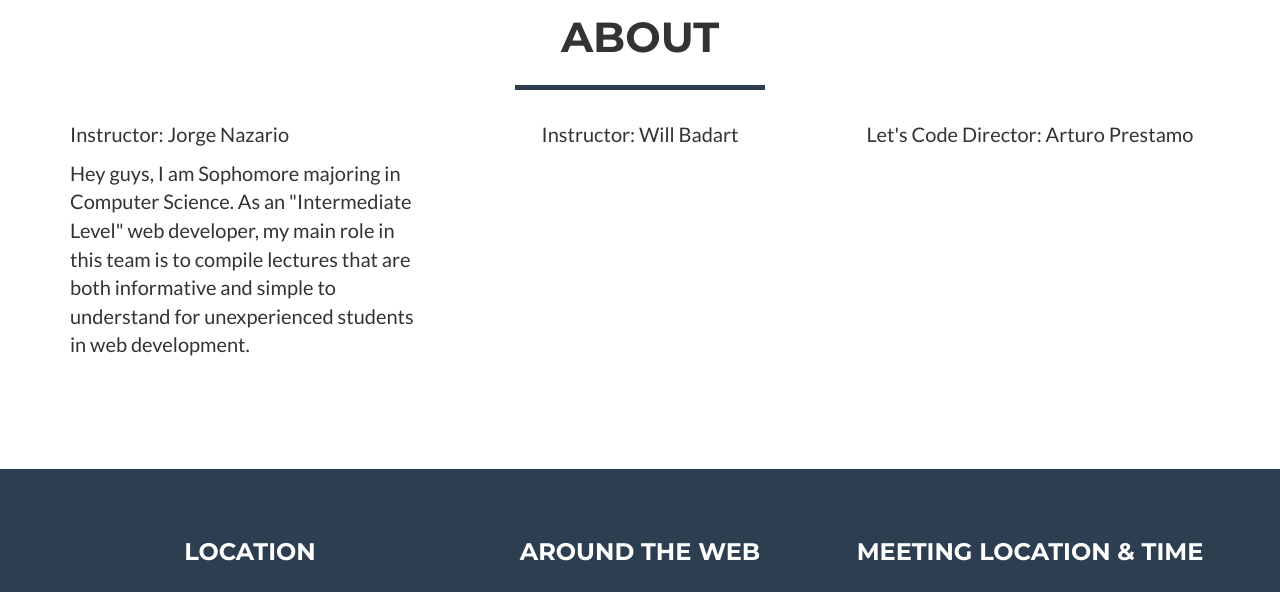
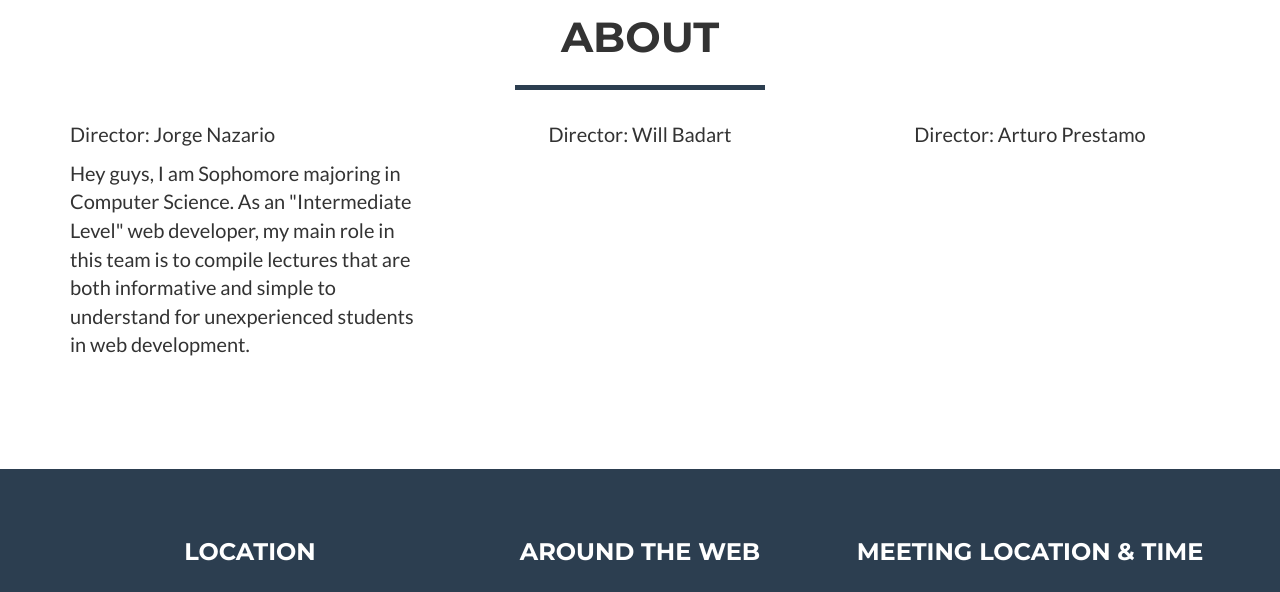
Before and after one commit to jorginazario/letscode, a website: page index.html in a window 1280 px wide. Shown: the part 4600-5192 px from the top of the page. Drawn offline with nearby package versions, Linux system fonts and the light colour scheme.

Commit message:
minor changes
about changes

```diff
--- a/index.html
+++ b/index.html
@@ -212,7 +212,7 @@
       <div class="row">
         <div class="col-lg-4">
           <div>
-            <p>Instructor: Jorge Nazario</p>
+            <p>Director: Jorge Nazario</p>
           </div>
           <div>
             <p>Hey guys, I am Sophomore majoring in Computer Science. As an "Intermediate Level" web developer, my main role in this team is to compile lectures that are both informative and simple to understand for unexperienced students in web development.
@@ -220,10 +220,10 @@
           </div>
         </div>
         <div class="col-lg-4 text-center">
-          <p>Instructor: Will Badart</p>
+          <p>Director: Will Badart</p>
         </div>
         <div class="col-lg-4 text-center">
-          <p>Let's Code Director: Arturo Prestamo</p>
+          <p>Director: Arturo Prestamo</p>
         </div>
       </div>
     </div>
```
